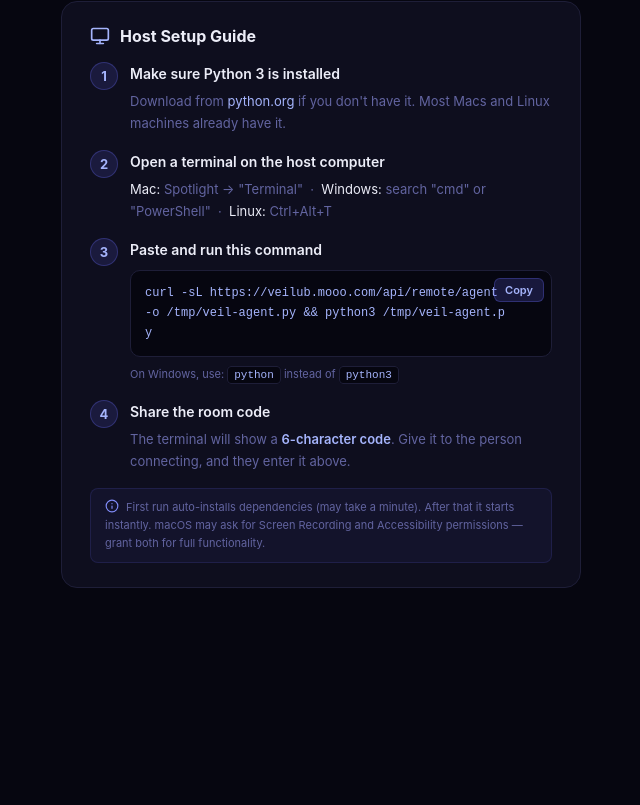
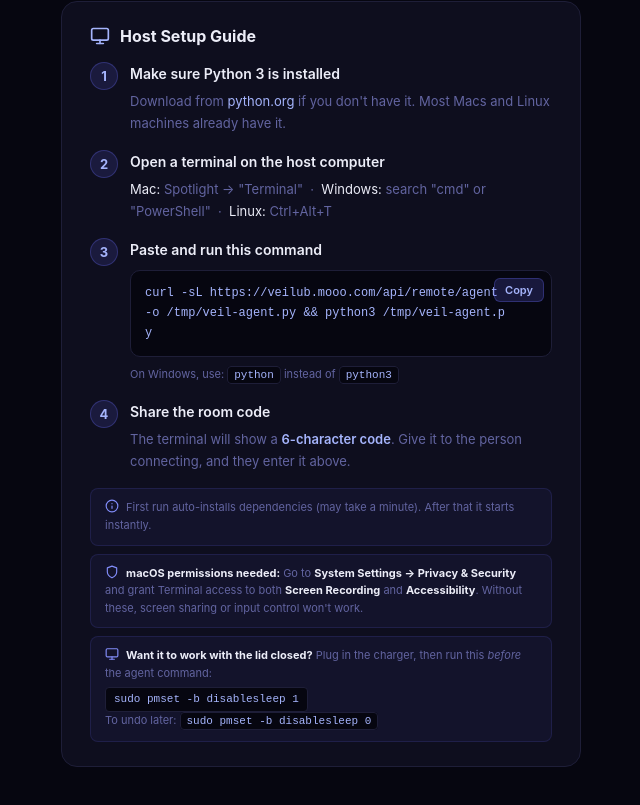
Before and after one commit to Novaro1/unblocker, a browser extension: page public/remote.html in a window 1280 px wide. Shown: the part 393-1198 px from the top of the page, without its empty margins (319-959 px from the left). Before the commit the page ends 1021 px from the top, so only its background shows below. Drawn offline with Linux system fonts and the light colour scheme.

Commit message:
Add macOS permissions and lid-close tips to remote desktop guide

```diff
--- a/public/remote.html
+++ b/public/remote.html
@@ -142,10 +142,22 @@
         </div>
       </div>
 
-      <!-- Note -->
+      <!-- Notes -->
       <div style="margin-top:4px;padding:10px 14px;background:rgba(99,102,241,0.06);border:1px solid rgba(99,102,241,0.15);border-radius:8px;font-size:11px;line-height:1.6;">
         <svg width="14" height="14" viewBox="0 0 24 24" fill="none" stroke="var(--accent-light)" stroke-width="2" stroke-linecap="round" stroke-linejoin="round" style="vertical-align:-2px;margin-right:4px;"><circle cx="12" cy="12" r="10"/><line x1="12" y1="16" x2="12" y2="12"/><line x1="12" y1="8" x2="12.01" y2="8"/></svg>
-        First run auto-installs dependencies (may take a minute). After that it starts instantly. macOS may ask for Screen Recording and Accessibility permissions &mdash; grant both for full functionality.
+        First run auto-installs dependencies (may take a minute). After that it starts instantly.
+      </div>
+
+      <div style="margin-top:8px;padding:10px 14px;background:rgba(99,102,241,0.06);border:1px solid rgba(99,102,241,0.15);border-radius:8px;font-size:11px;line-height:1.6;">
+        <svg width="14" height="14" viewBox="0 0 24 24" fill="none" stroke="var(--accent-light)" stroke-width="2" stroke-linecap="round" stroke-linejoin="round" style="vertical-align:-2px;margin-right:4px;"><path d="M12 22s8-4 8-10V5l-8-3-8 3v7c0 6 8 10 8 10z"/></svg>
+        <strong style="color:var(--text);">macOS permissions needed:</strong> Go to <strong style="color:var(--text);">System Settings &rarr; Privacy &amp; Security</strong> and grant Terminal access to both <strong style="color:var(--text);">Screen Recording</strong> and <strong style="color:var(--text);">Accessibility</strong>. Without these, screen sharing or input control won't work.
+      </div>
+
+      <div style="margin-top:8px;padding:10px 14px;background:rgba(99,102,241,0.06);border:1px solid rgba(99,102,241,0.15);border-radius:8px;font-size:11px;line-height:1.6;">
+        <svg width="14" height="14" viewBox="0 0 24 24" fill="none" stroke="var(--accent-light)" stroke-width="2" stroke-linecap="round" stroke-linejoin="round" style="vertical-align:-2px;margin-right:4px;"><rect x="2" y="3" width="20" height="14" rx="2"/><line x1="8" y1="21" x2="16" y2="21"/><line x1="12" y1="17" x2="12" y2="21"/></svg>
+        <strong style="color:var(--text);">Want it to work with the lid closed?</strong> Plug in the charger, then run this <em>before</em> the agent command:<br>
+        <code style="display:inline-block;margin-top:4px;padding:3px 8px;background:var(--bg);border:1px solid var(--border);border-radius:4px;font-size:11px;color:var(--accent-lighter);font-family:ui-monospace,monospace;">sudo pmset -b disablesleep 1</code>
+        <br>To undo later: <code style="padding:2px 6px;background:var(--bg);border:1px solid var(--border);border-radius:4px;font-size:11px;color:var(--accent-lighter);font-family:ui-monospace,monospace;">sudo pmset -b disablesleep 0</code>
       </div>
 
     </div>
```
